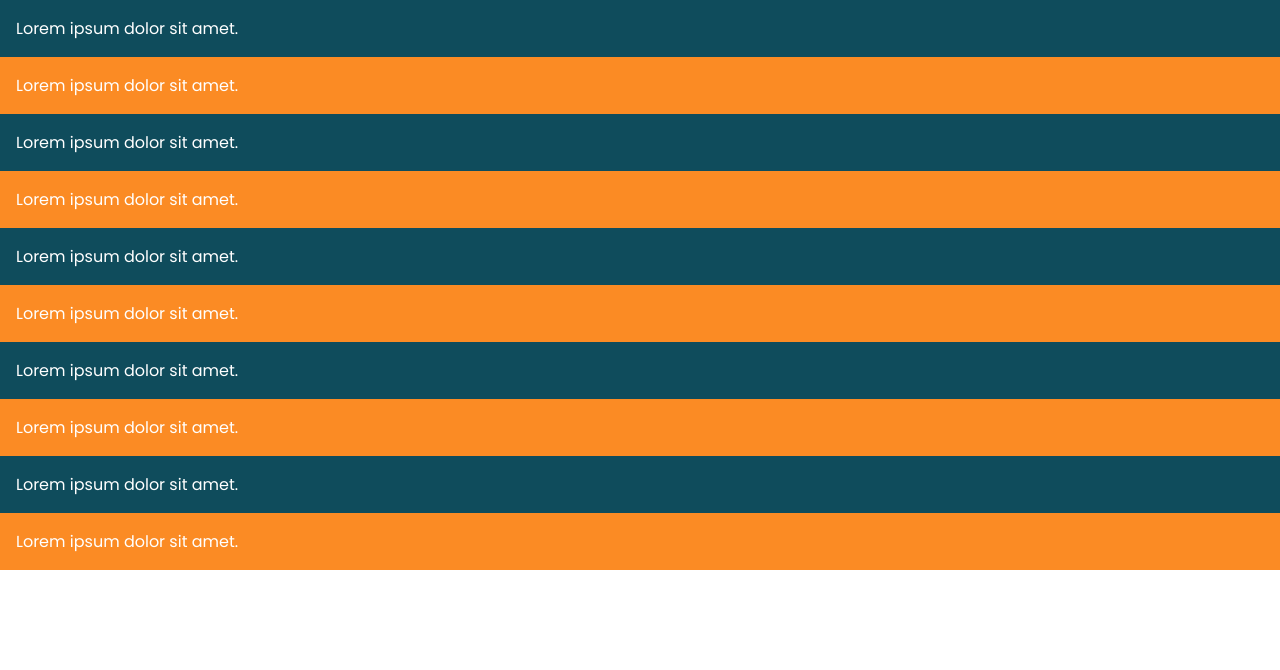
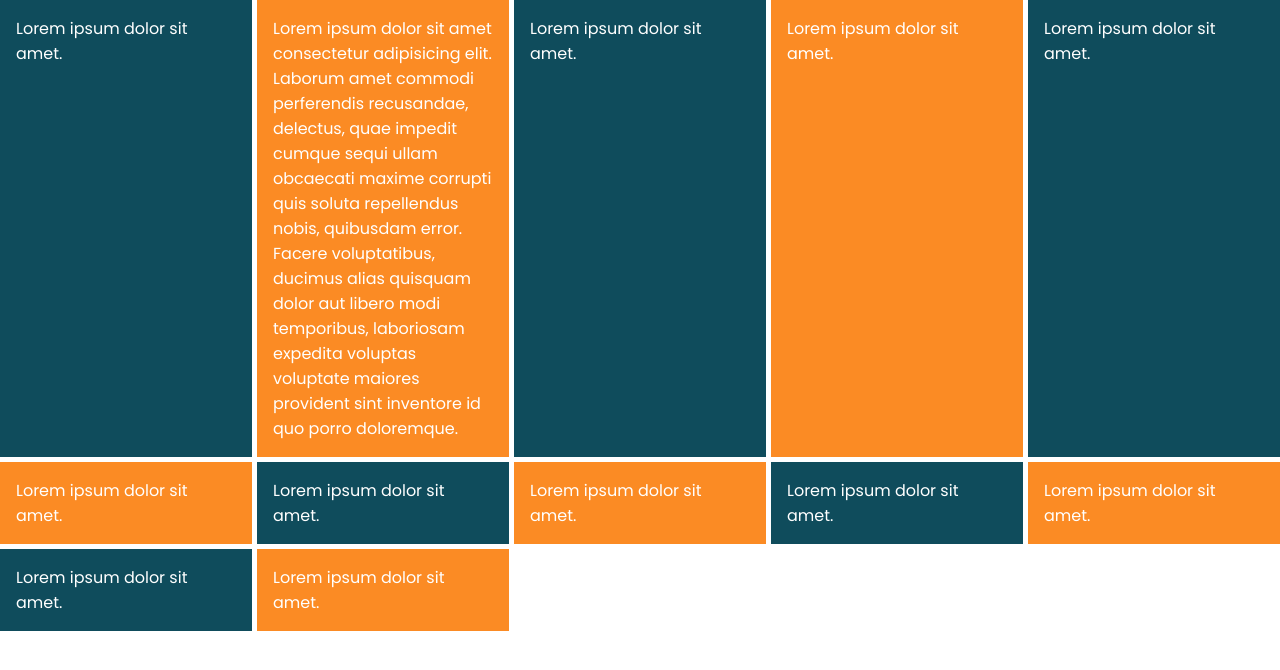
Before and after one commit to KriyesCodes/justit-bootcamp-week-2, a plain HTML site: page Day 4/CSS Grid/Example 2/index.html in a window 1280 px wide. Drawn offline with Linux system fonts and the light colour scheme.

Commit message:
Add example 2 stylings

```diff
--- a/Day 4/CSS Grid/Example 2/index.html
+++ b/Day 4/CSS Grid/Example 2/index.html
@@ -12,6 +12,11 @@
 <body>
     <div class="container">
         <div>Lorem ipsum dolor sit amet.</div>
+        <div>Lorem ipsum dolor sit amet consectetur adipisicing elit. Laborum amet commodi perferendis recusandae,
+            delectus, quae impedit cumque sequi ullam obcaecati maxime corrupti quis soluta repellendus nobis, quibusdam
+            error. Facere voluptatibus, ducimus alias quisquam dolor aut libero modi temporibus, laboriosam expedita
+            voluptas voluptate maiores provident sint inventore id quo porro doloremque.</div>
+        <div>Lorem ipsum dolor sit amet.</div>
         <div>Lorem ipsum dolor sit amet.</div>
         <div>Lorem ipsum dolor sit amet.</div>
         <div>Lorem ipsum dolor sit amet.</div>
--- a/Day 4/CSS Grid/Example 2/style.css
+++ b/Day 4/CSS Grid/Example 2/style.css
@@ -19,3 +19,11 @@
 }
 
 /* Grid Code Below */
+
+.container {
+    display: grid;
+    /* grid-template-columns: repeat(3, 1fr); */
+    /* grid-auto-rows: minmax(50px, auto); */
+    grid-template-columns: repeat(auto-fit, minmax(250px, 1fr));
+    gap: 5px;
+}
```
